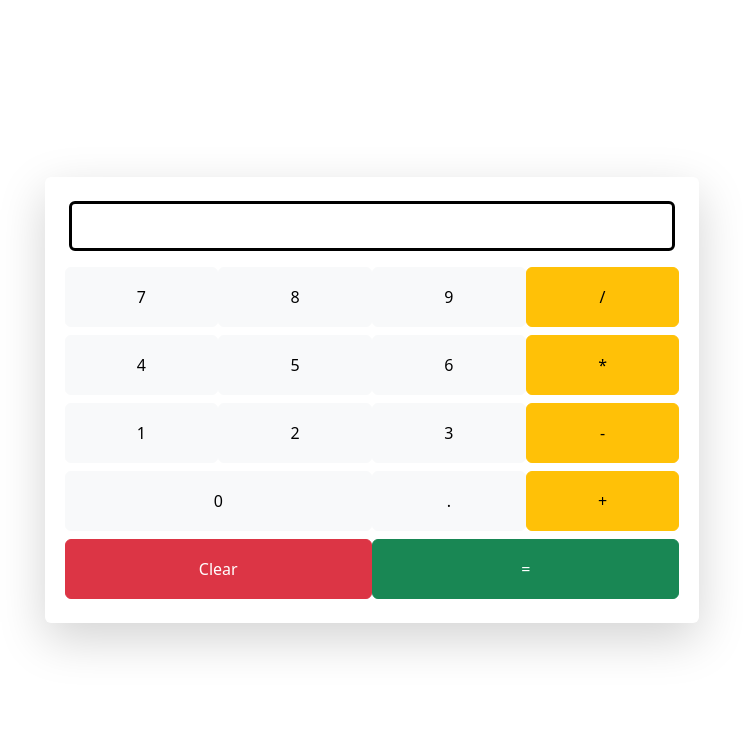
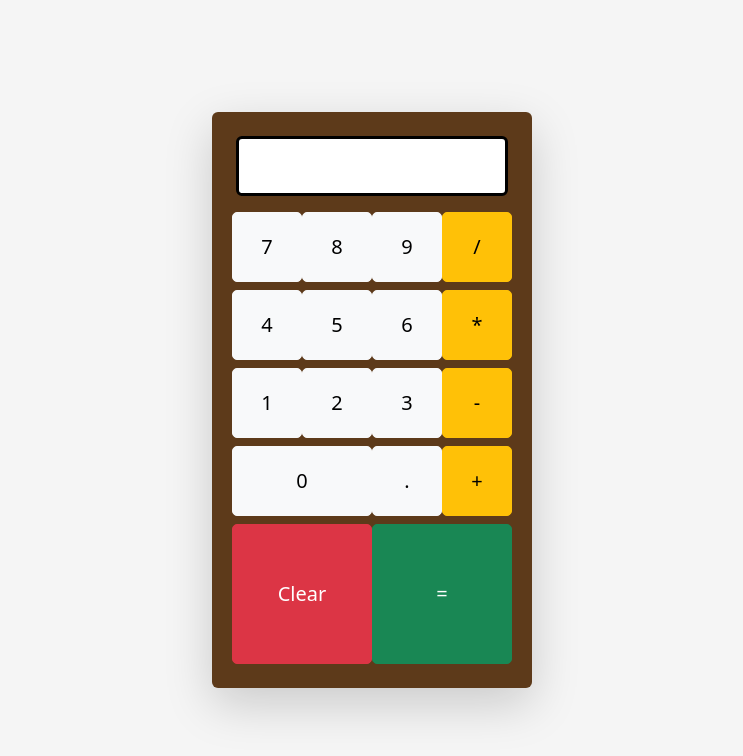
Before and after one commit to Mishalr7/basic-calculator, a plain HTML site: page index.html in a window 1280 px wide. Shown: the whole page, without its empty margins (268-1011 px from the left). Drawn offline with nearby package versions, Linux system fonts and the light colour scheme.

Commit message:
Update style.css

```diff
--- a/style.css
+++ b/style.css
@@ -1,64 +1,29 @@
-
-#output-text {
-    width: 100%;
-    height: 50px;
-    font-size: 24px;
-    border: 3px solid black;
-    pointer-events: none;
-    text-align: right;
-    padding: 10px;
-    margin-bottom: 15px;
+body {
+    background-color: #f5f5f5;
 }
 
-#buttons {
-    display: grid;
-    grid-template-columns: repeat(4, 1fr); /* 4 columns */
-    gap: 10px; /* Spacing between buttons */
-    width: 100%;
-    justify-content: center;
+.calculator {
+    width: 320px;
+    background: #5D3A1A;
+    border-radius: 10px;
+    padding: 20px;
+    box-shadow: 0px 0px 10px rgba(0, 0, 0, 0.2);
 }
 
-button {
-    width: 100%;
+.display {
+    font-size: 24px;
     height: 60px;
-    font-size: 1.5rem;
-    border-radius: 5px;
-    border: 2px solid black;
-    background-color: white;
-    cursor: pointer;
+    border: 3px solid black;
+    padding: 10px;
+    background: white;
 }
 
-/* Special buttons */
-#clear, #equal {
-    height: 120px;
+.btn-custom {
+    height: 70px;
+    font-size: 20px;
+    border-radius: 5px;
 }
 
-/* Main Calculator Container */
-#calculator {
-    width: 90%;
-    max-width: 400px;
-    height: auto;
-    padding: 20px;
-    background: #5D3A1A;
-    border: solid 4px black;
-    border-radius: 10px;
-    display: flex;
-    flex-direction: column;
-    align-items: center;
+.btn-long {
+    height: 140px;
 }
-
-/* Responsive Design */
-@media (max-width: 500px) {
-    button {
-        height: 50px;
-        font-size: 1.2rem;
-    }
-
-    #buttons {
-        grid-template-columns: repeat(3, 1fr); /* Adjusts to 3 columns for smaller screens */
-    }
-
-    #calculator {
-        max-width: 320px;
-    }
-}
```
